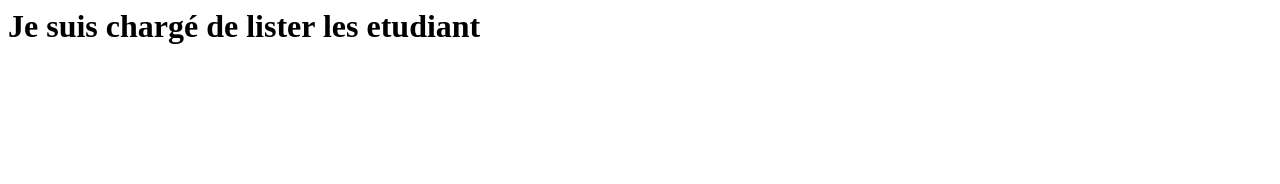
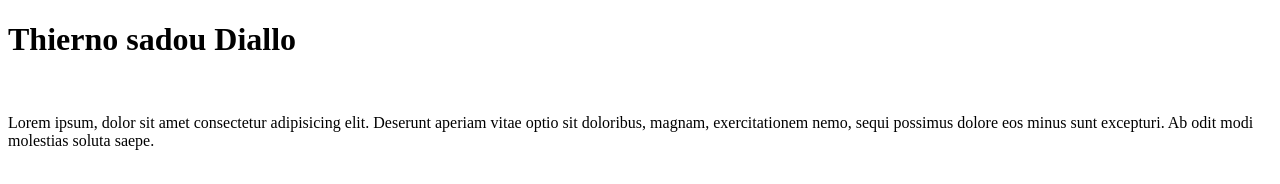
Before and after one commit to lmtlibass/performics_L3_web_site, a plain HTML site: page Student.html in a window 1280 px wide. Drawn offline with Linux system fonts and the light colour scheme.

Commit message:
je suis chargé de lister les etudiants

```diff
--- a/Student.html
+++ b/Student.html
@@ -1,3 +1,16 @@
-<div>
-    <h1>Je suis chargé de lister les etudiant</h1>
-</div>
+<!DOCTYPE html>
+<html lang="en">
+<head>
+    <meta charset="UTF-8">
+    <meta name="viewport" content="width=, initial-scale=1.0">
+    <title>Document</title>
+</head>
+<body>
+    <div>
+        <h1>Thierno sadou Diallo</h1>
+        <img src="" alt="">
+        <p>Lorem ipsum, dolor sit amet consectetur adipisicing elit. Deserunt aperiam vitae optio sit doloribus, magnam, exercitationem nemo, sequi possimus dolore eos minus sunt excepturi. Ab odit modi molestias soluta saepe.</p>
+
+    </div>
+</body>
+</html>
```
